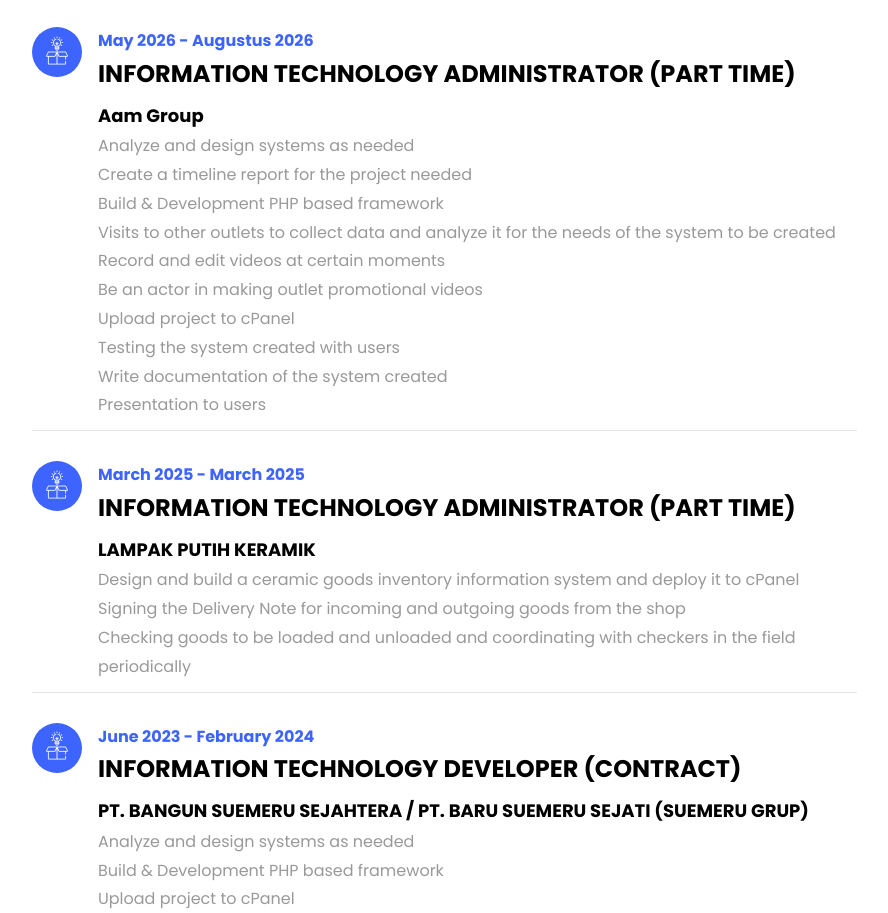
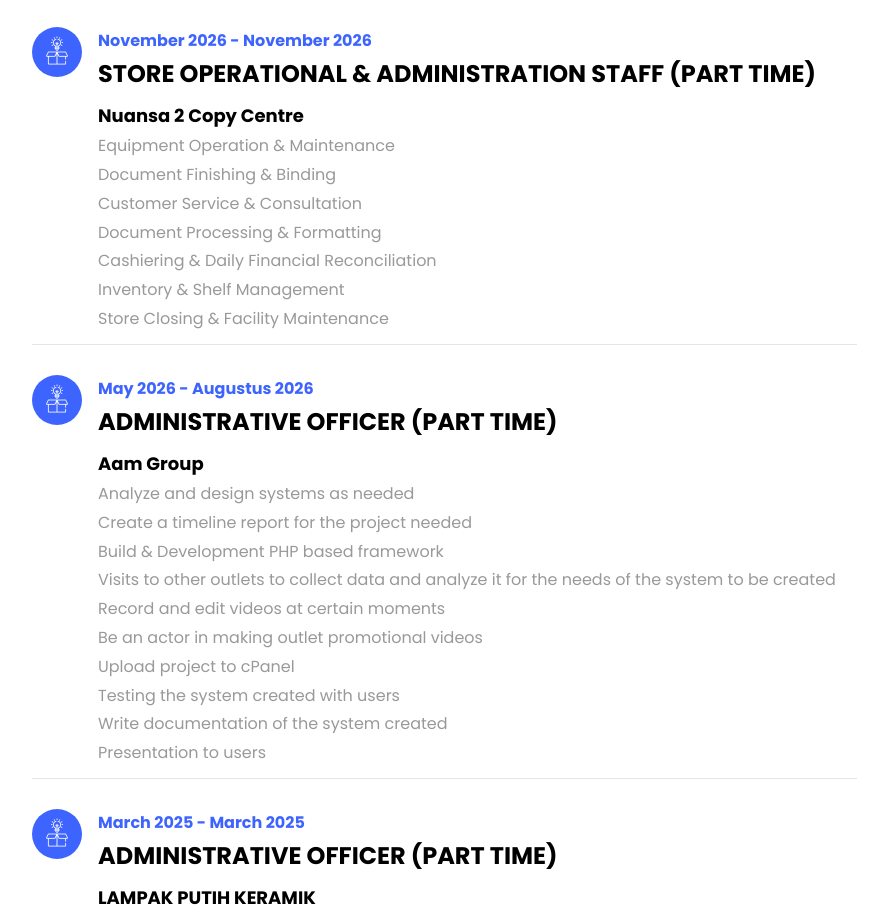
Before and after one commit to satriairawan05/Curiculum-Vitae, a plain HTML site: page index.html in a window 1280 px wide. Shown: the part 3441-4354 px from the top of the page, without its empty margins (338-1226 px from the left). Drawn offline with nearby package versions, Linux system fonts and the light colour scheme; no server answers; files whose address does not match are found by name.

Commit message:
Fix Position Name & Add Last Position in Samarinda Job

```diff
--- a/index.html
+++ b/index.html
@@ -208,8 +208,25 @@
 					    		<span class="flaticon-ideas"></span>
 					    	</div>
 					    	<div class="text pl-3">
+		    					<span class="date">November 2026 - November 2026</span>
+		    					<h2>STORE OPERATIONAL & ADMINISTRATION STAFF (PART TIME)</h2>
+		    					<span class="position">Nuansa 2 Copy Centre</span><br>
+		    					<span>Equipment Operation & Maintenance</span><br>
+                                <span>Document Finishing & Binding</span><br>
+                                <span>Customer Service & Consultation</span><br>
+                                <span>Document Processing & Formatting</span><br>
+                                <span>Cashiering & Daily Financial Reconciliation</span><br>
+                                <span>Inventory & Shelf Management</span><br>
+                                <span>Store Closing & Facility Maintenance</span><br>
+		    				</div>
+	    				</div>
+						<div class="resume-wrap d-flex ftco-animate">
+					    	<div class="icon d-flex align-items-center justify-content-center">
+					    		<span class="flaticon-ideas"></span>
+					    	</div>
+					    	<div class="text pl-3">
 		    					<span class="date">May 2026 - Augustus 2026</span>
-		    					<h2>INFORMATION TECHNOLOGY ADMINISTRATOR (PART TIME)</h2>
+		    					<h2>ADMINISTRATIVE OFFICER (PART TIME)</h2>
 		    					<span class="position">Aam Group</span><br>
 		    					<span>Analyze and design systems as needed</span><br>
                                 <span>Create a timeline report for the project needed</span><br>
@@ -229,7 +246,7 @@
 					    	</div>
 					    	<div class="text pl-3">
 		    					<span class="date">March 2025 - March 2025</span>
-		    					<h2>INFORMATION TECHNOLOGY ADMINISTRATOR (PART TIME)</h2>
+		    					<h2>ADMINISTRATIVE OFFICER (PART TIME)</h2>
 		    					<span class="position">LAMPAK PUTIH KERAMIK</span><br>
 		    					<span>Design and build a ceramic goods inventory information system and deploy it to cPanel</span><br>
                                 <span>Signing the Delivery Note for incoming and outgoing goods from the shop</span><br>
@@ -242,7 +259,7 @@
 					    	</div>
 					    	<div class="text pl-3">
 		    					<span class="date">June 2023 - February 2024</span>
-		    					<h2>INFORMATION TECHNOLOGY DEVELOPER (CONTRACT)</h2>
+		    					<h2>INFORMATION TECHNOLOGY DEVELOPER STAFF (CONTRACT)</h2>
 		    					<span class="position">PT. BANGUN SUEMERU SEJAHTERA / PT. BARU SUEMERU SEJATI (SUEMERU GRUP)</span><br>
 		    					<span>Analyze and design systems as needed</span><br>
                                 <span>Build & Development PHP based framework</span><br>
```
